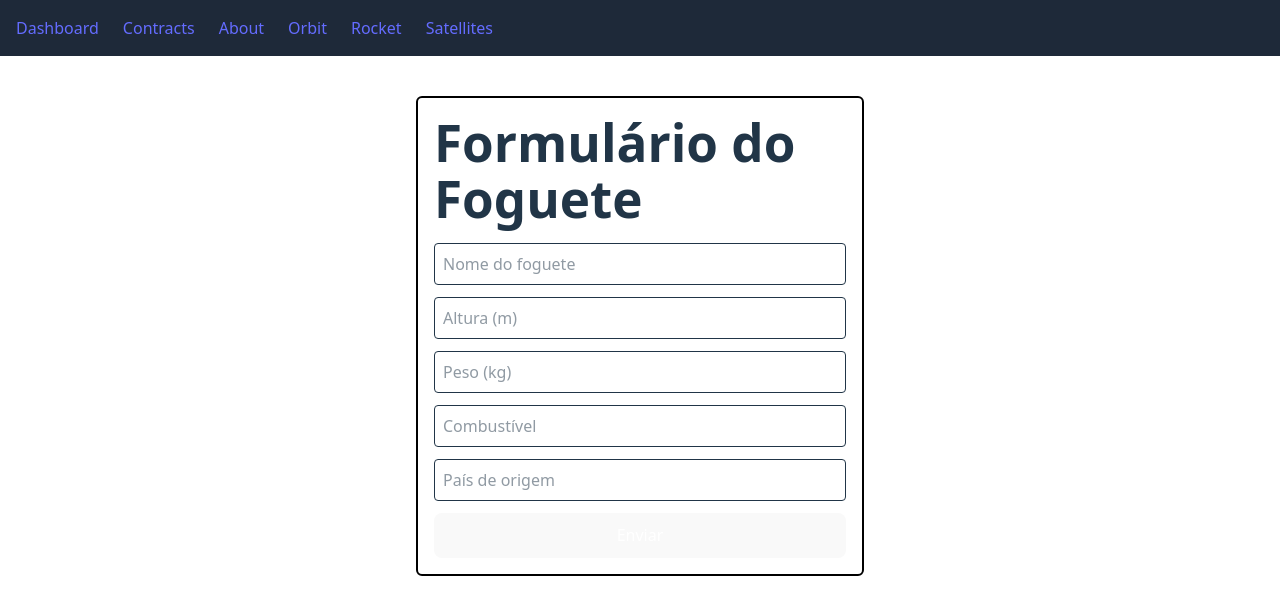
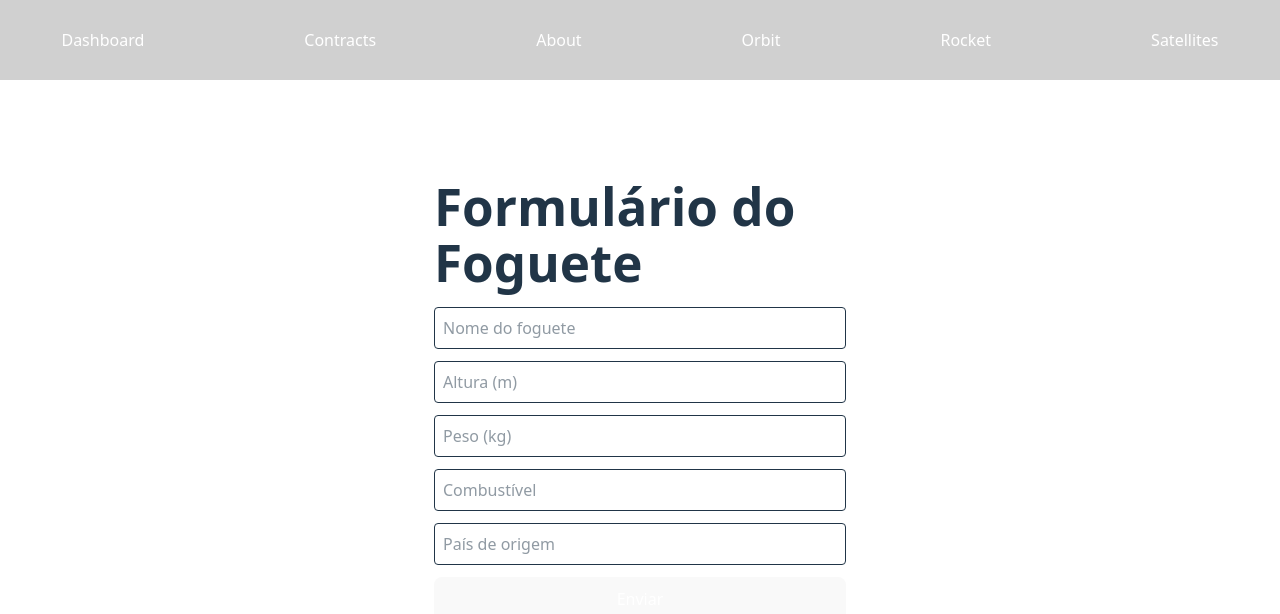
Before and after one commit to andrehmf23/Stellar-Entertainment, a React (Vite) app: page /rocket in a window 1280 px wide. Shown: the top 614 px of the page. Built offline with nearby package versions, Linux system fonts and the light colour scheme.

Commit message:
meu commit

```diff
--- a/src/App.tsx
+++ b/src/App.tsx
@@ -7,7 +7,7 @@ import Satellites from "./pages/Satellites";
 const App: React.FC = () => {
   return (
     <BrowserRouter>
-      <nav className="bg-gray-800 p-4 flex gap-6">
+      <nav className="flex justify-center items-center p-4 gap-40 h-20 bg-[#0000002f]">
         <Link to="/" className="text-white font-semibold hover:text-yellow-400 transition-colors">Dashboard</Link>
         <Link to="/contracts" className="text-white font-semibold hover:text-yellow-400 transition-colors">Contracts</Link>
         <Link to="/about" className="text-white font-semibold hover:text-yellow-400 transition-colors">About</Link>
--- a/src/index.css
+++ b/src/index.css
@@ -17,7 +17,7 @@
 
 a {
   font-weight: 500;
-  color: #646cff;
+  color: #ffffff;
   text-decoration: inherit;
 }
 a:hover {
@@ -72,7 +72,6 @@ button:focus-visible {
 html, body, #root {
   margin: 0;       /* remove margens padrão do body */
   padding: 0;      /* remove padding padrão */
-  width: 100vw;    /* largura total da viewport */
-  height: 100vh;   /* altura total da viewport */
-  overflow: hidden; /* opcional: remove barras de rolagem */
+  height: 100%;   /* altura total da viewport */
+  width: 100%;    /* largura total da viewport */
 }
--- a/src/pages/Rocket.tsx
+++ b/src/pages/Rocket.tsx
@@ -26,8 +26,8 @@ const Rocket: React.FC = () => {
     setForm({ name: "", height: "", weight: "", fuel: "", country: "" });
   };
 
-  return (
-    <div className="border-2 border-black p-4 rounded-md max-w-md mx-auto mt-10">
+  return <>
+      <div className="flex flex-col border-2 bg-[#ffffff05] border-white p-4 rounded-md max-w-md mx-auto mt-20">
         <h1 className="text-2xl font-bold mb-4">Formulário do Foguete</h1>
         <form onSubmit={handleSubmit} className="flex flex-col gap-3">
           <input
@@ -77,13 +77,13 @@ const Rocket: React.FC = () => {
           />
           <button
             type="submit"
-          className="bg-blue-500 text-white p-2 rounded hover:bg-blue-600"
+            className="bg-blue-500 text-white p-2 rounded hover:bg-blue-600 "
           >
             Enviar
           </button>
         </form>
       </div>
-  );
+  </>;
 };
 
 export default Rocket;
```
Lines whose indentation alone changed are shown as unchanged.
